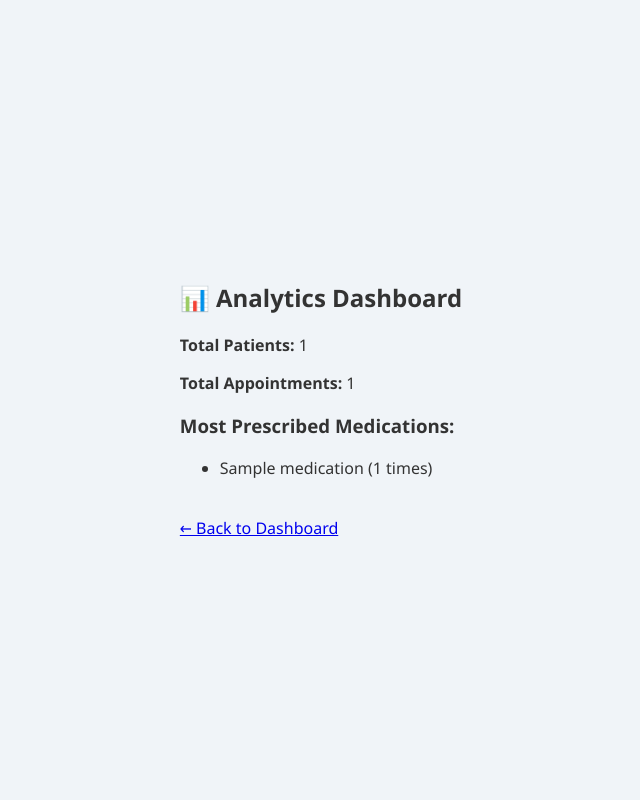
After one commit to Confetti-pop/Software-engineering-project, a Flask app: template Medical_web/templates/analytics_dashboard.html in a window 1280 px wide. The commit adds this page. Shown: the whole page, without its empty margins (319-959 px from the left). Run offline with Flask 3, Linux system fonts and the light colour scheme; the template is opened without the code that fills it: most values are stand-ins (such as "Sample title", 1, 10 or a date in 2020).

Commit message:
Added Analytics

```diff
--- a/Medical_web/app.py
+++ b/Medical_web/app.py
@@ -281,6 +281,39 @@ def view_appointment_history():
         appointments=appointments
     )
 
+# Analytics Dashboard Route
+@app.route('/analytics')
+def analytics_dashboard():
+    # Check if user is logged in
+    if 'username' not in session:
+        return redirect(url_for('login'))
+
+    # Get the current user info
+    user = users[session['username']]
+
+    # Restrict access: only doctor or front desk can view analytics
+    if user['role'] not in ['doctor', 'frontdesk']:
+        return "Access denied", 403
+
+    # Calculate total number of patients in the system
+    total_patients = sum(1 for u in users.values() if u['role'] == 'patient')
+
+    # Calculate total number of appointments (all patients combined)
+    total_appointments = sum(len(u.get('appointments', [])) for u in users.values() if u['role'] == 'patient')
+
+    # Calculate the most prescribed medications
+    medication_counts = {}
+    for patient_id, info in patient_data.items():
+        for med in info.get('prescriptions', []):
+            medication_counts[med] = medication_counts.get(med, 0) + 1
+
+    # Render the analytics dashboard template
+    return render_template(
+        'analytics_dashboard.html',
+        total_patients=total_patients,
+        total_appointments=total_appointments,
+        medication_counts=medication_counts
+    )
 
 # Logout and clear session
 @app.route('/logout')
--- /dev/null
+++ b/Medical_web/templates/analytics_dashboard.html
@@ -0,0 +1,38 @@
+<!DOCTYPE html>
+<html lang="en">
+<head>
+    <meta charset="UTF-8">
+    <title>Analytics Dashboard</title>
+    <!-- Link to external CSS for styling -->
+    <link rel="stylesheet" href="{{ url_for('static', filename='style.css') }}">
+</head>
+<body>
+    <div class="report-container">
+        <!-- Title of the Analytics Page -->
+        <h2>📊 Analytics Dashboard</h2>
+
+        <!-- Total number of patients -->
+        <p><strong>Total Patients:</strong> {{ total_patients }}</p>
+
+        <!-- Total number of appointments across all patients -->
+        <p><strong>Total Appointments:</strong> {{ total_appointments }}</p>
+
+        <!-- List of most prescribed medications -->
+        <h3>Most Prescribed Medications:</h3>
+        <ul>
+            {% if medication_counts %}
+                {% for medication, count in medication_counts.items() %}
+                    <li>{{ medication }} ({{ count }} times)</li>
+                {% endfor %}
+            {% else %}
+                <!-- Show if no data exists -->
+                <li>No prescriptions yet.</li>
+            {% endif %}
+        </ul>
+
+        <!-- Back to dashboard link -->
+        <br>
+        <a href="/dashboard">← Back to Dashboard</a>
+    </div>
+</body>
+</html>
```
Also changed, not shown: Medical_web/templates/dashboard_doctor.html (+11 -1 lines).
